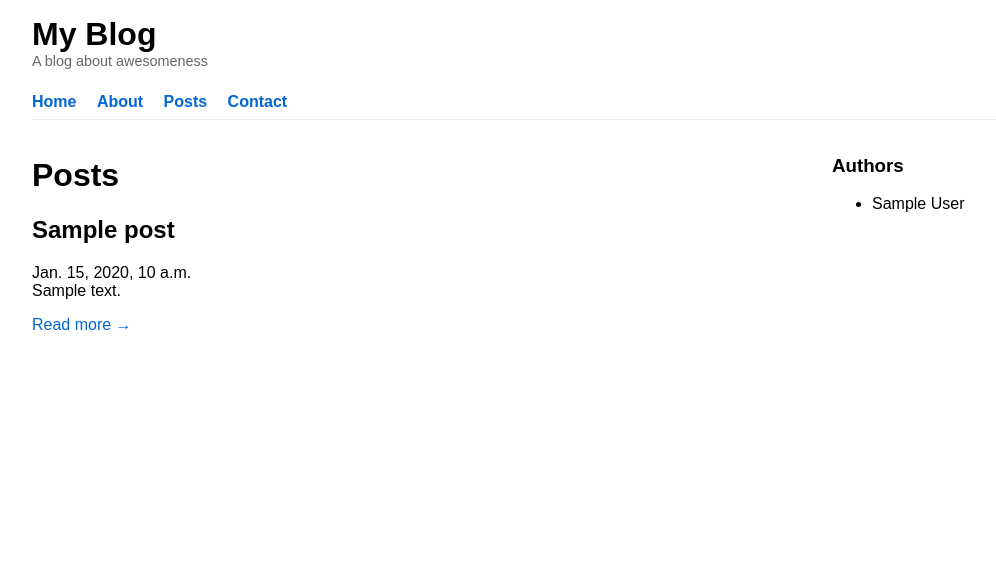
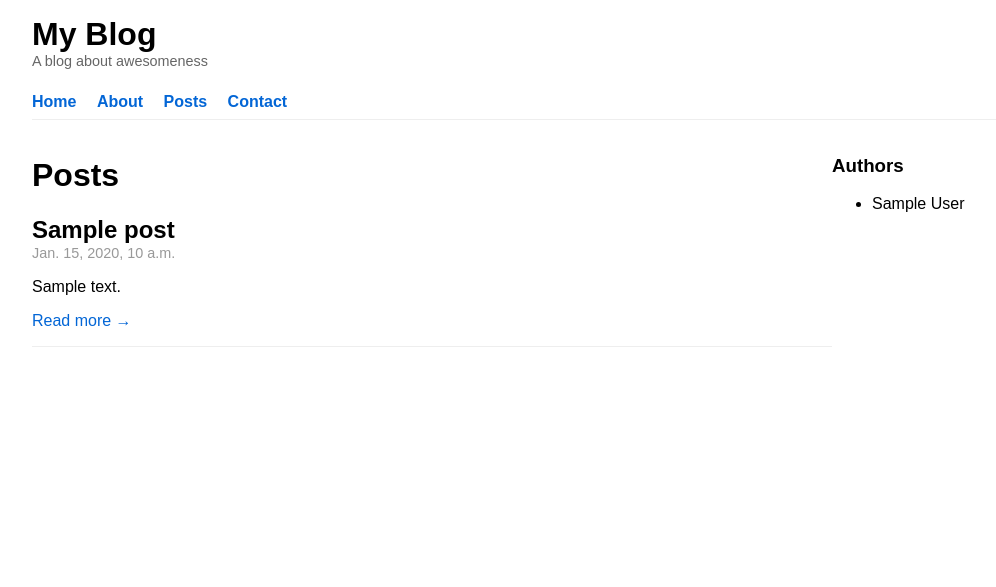
Before and after one commit to sheridan-python/mysite-example, a Django app: page /posts/ in a window 1280 px wide. Shown: the top 587 px of the page, without its empty margins (108-1104 px from the left). Run offline with Django 3.2, Linux system fonts and the light colour scheme; tables that the repository leaves empty hold one stand-in row (values such as "Sample post").

Commit message:
Style the post-preview component

```diff
--- a/blog/static/blog/base.css
+++ b/blog/static/blog/base.css
@@ -74,3 +74,21 @@ a:hover {
   font-size: 0.9rem;
   margin: 2rem 0;
 }
+
+/* Post preview */
+.post-preview {
+  border-bottom: 1px #eee solid;
+}
+.post-preview h2 {
+  padding-bottom: 0;
+  margin-bottom: 0;
+}
+
+.post-preview time {
+  font-size: 0.9rem;
+  color: #999;
+}
+
+.post-preview section {
+  margin: 1rem 0;
+}
```
